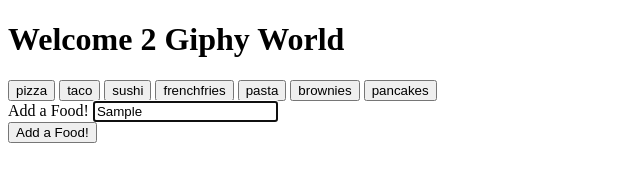
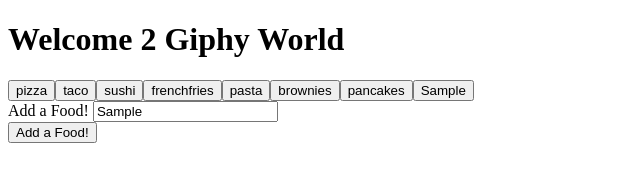
Before and after one commit to aniaram/giphy-homework, a plain HTML site: page index.html in a window 1280 px wide. Both pictures are taken after typing "Sample" into the empty fields and a click on the input "Add a Food!". Shown: the whole page, without its empty margins (0-640 px from the left). Drawn offline with nearby package versions, Linux system fonts and the light colour scheme.

Commit message:
homework

```diff
--- a/index.html
+++ b/index.html
@@ -8,40 +8,44 @@
 </head>
 <body>
     <h1>Welcome 2 Giphy World</h1>
-
-    <button data-food="pizza">pizza</button>
-    <button data-food="taco">taco</button>
-    <button data-food="sushi">sushi</button>
-    <button data-food="frenchfries">frenchfries</button>
-    <button data-food="pasta">pasta</button>
-    <button data-food="brownies">brownies</button>
-    <button data-food="pancakes">pancakes</button>
+     <div id="buttons-view"></div>
+     <form id="food=form"
+        <label for="food-input">Add a Food!</label>
+     <input type="text" id="food-input"><br>
+     <input id="add-food" type="submit" value="Add a Food!">
+    </form>
      <div id="gifs-appear-here">
     </div>
-
-    <form id="food-form">
-        <label for="food-input">Add a Food!</label>
-        <input type="text" id="food-input"><br>
-        <input id="add-food" type="submit" value="Add a Food!">
-      </form>
-
-
     <script src="https://cdnjs.cloudflare.com/ajax/libs/jquery/3.2.1/jquery.min.js"></script>
     <script type="text/javascript">
-
-
-        $("button").on("click", function() {
-            var food = $(this).attr("data-food");
+var food = [ "pizza" , "taco" , "sushi" , "frenchfries" , "pasta" , "brownies" , "pancakes"]
+    function renderButtons() {
+        $("#buttons-view").empty();
+        for (var i = 0; i < food.length; i++) {
+            var a = $("<button>");
+          a.addClass("food-btn");
+          a.attr("data-name", food[i]);
+          a.text(food[i]);
+          $("#buttons-view").append(a);
+        }
+      }
+      $("#add-food").on("click", function(event) {
+        event.preventDefault();
+        var foodText = $("#food-input").val().trim();
+        food.push(foodText)
+        renderButtons();
+      });
+        $(document).on("click", ".food-btn", function() {
+          var food = $(this)[0].textContent;
+          console.log(food)
           var queryURL = "https://api.giphy.com/v1/gifs/search?q=" + food + "&api_key=rXeLETy6FXjOicxgOdPIFAEg4wzve7wM";
-            var food = [ "pizza" , "taco" , "sushi" , "frenchfries" , "pasta" , "brownies" , "pancakes"]
-    // apikey = rXeLETy6FXjOicxgOdPIFAEg4wzve7wM
+   // apikey = rXeLETy6FXjOicxgOdPIFAEg4wzve7wM
         $.ajax({
         url: queryURL,
         method: "GET"
       })
             .then(function(response) {
           console.log(queryURL);
-
           console.log(response);
           var results = response.data;
           for (var i = 0; i < results.length; i++) {
@@ -55,28 +59,9 @@
         }
         });
     });
-    function renderButtons() {
-        $("#buttons-view").empty();
-        for (var i = 0; i < food.length; i++) {
-            var a = $("<button>");
-          a.addClass("food-btn");
-          a.attr("data-name", food[i]);
-          a.text(food[i]);
-          $("#buttons-view").append(a);
-        }
-      }
-
-      $("#add-movie").on("click", function(event) {
-        event.preventDefault();
-        var food = $("#food-input").val().trim();
-        food.push(food);
-        renderButtons();
-      });
-
-      $(document).on("click", ".food-btn", displayfoodInfo);
       renderButtons();
     </script>
 
-    </script>
+
 </body>
 </html>
```
